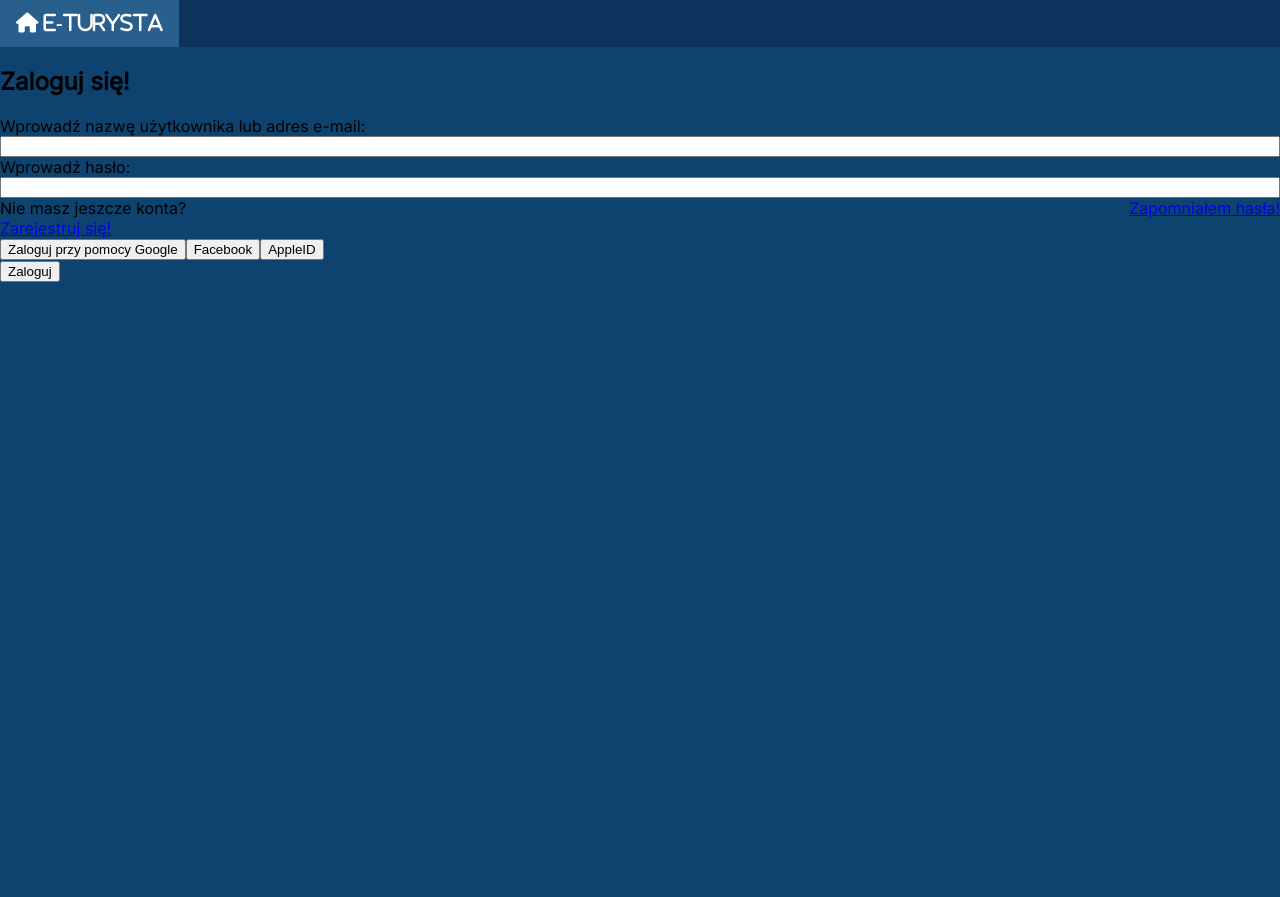
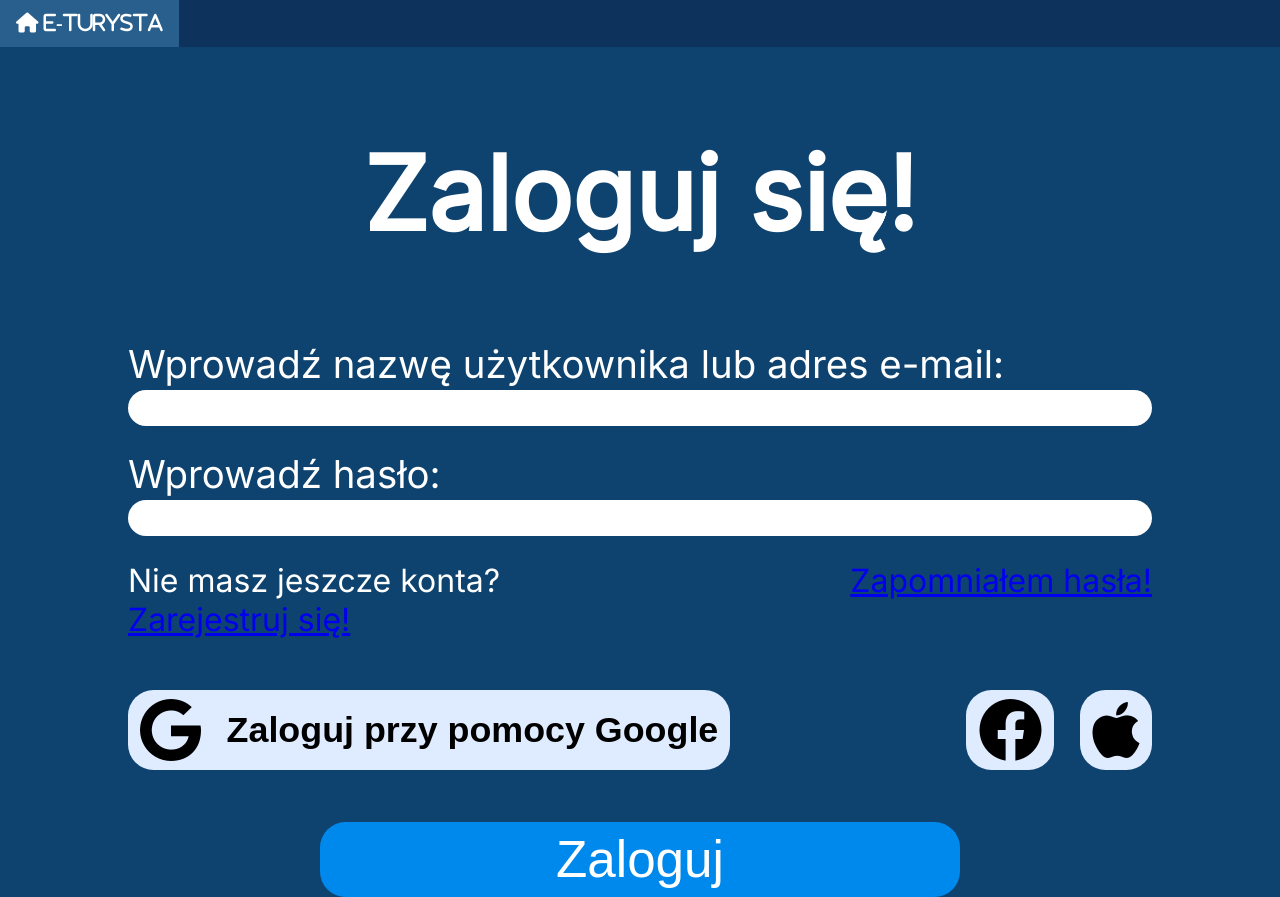
Before and after one commit to E-Tourist/frontend, an Angular app in the folder e-tourist-frontend/: page /login in a window 1280 px wide. Before the commit the page ends 800 px from the top, so only its background shows below. Built offline with nearby package versions, Linux system fonts and the light colour scheme.

Commit message:
fixed rout-list styling, added style for log-in

```diff
--- a/e-tourist-frontend/src/app/components/account/log-in/log-in.component.html
+++ b/e-tourist-frontend/src/app/components/account/log-in/log-in.component.html
@@ -22,10 +22,10 @@
   </div>
 
   <div id="log-in-oauth-buttons">
-    <button routerLink="/" (click)="logInWithOauth()">Zaloguj przy pomocy Google</button>
-    <button routerLink="/" (click)="logInWithOauth()">Facebook</button>
-    <button routerLink="/" (click)="logInWithOauth()">AppleID</button>
+    <button class="login-google" routerLink="/" (click)="logInWithOauth()"><i class="fa-brands fa-google"></i><a class="login-google-auth-text">Zaloguj przy pomocy Google</a></button>
+    <button class="login-apple" routerLink="/" (click)="logInWithOauth()"><i class="fa-brands fa-apple"></i></button>
+    <button class="login-fb" routerLink="/" (click)="logInWithOauth()"><i class="fa-brands fa-facebook"></i></button>
   </div>
 
-  <button (click)="logInWithCredentials()">Zaloguj</button>
+  <button class="login-btn" (click)="logInWithCredentials()">Zaloguj</button>
 </form>
--- a/e-tourist-frontend/src/app/components/account/log-in/log-in.component.less
+++ b/e-tourist-frontend/src/app/components/account/log-in/log-in.component.less
@@ -1,6 +1,116 @@
-
+@import 'src/colors.less';
 
 #log-in-additional-options {
   display: flex;
   justify-content: space-between;
+  width: 80%;
 }
+
+h2{
+  color: white;
+  flex-direction: column;
+  align-items: center;
+  display: flex;
+  font-size: 8vw;
+}
+
+#log-in-form{
+  width: 100%;
+  flex-direction: column;
+  align-items: center;
+  display: flex;
+}
+
+.form-control{
+  width: 80%;
+  height: auto;
+}
+
+label{
+  color: white;
+  font-size: 3vw;
+}
+
+input {
+  position: relative;
+  width: 100%;
+  height: 36px;
+  box-sizing: border-box;
+  border-radius: 0px;
+  font-size: 16px;
+  background-color: white;
+  padding: 2px 40px 2px 10px;
+  border: none;
+  border-radius: 2vw;
+  margin-bottom: 2vw;
+  margin-top: 0.2vw;
+}
+
+#log-in-register-option-box{
+  font-size: 2.5vw;
+  color: white;
+}
+
+#log-in-forgot-password-box{
+  font-size: 2.5vw;
+  color: white;
+}
+
+#log-in-oauth-buttons{
+  width: 80%;
+  margin-top: 4vw;
+}
+
+button {
+  background-color: #DFEBFF;
+  border: none;
+  padding: 8px 12px;
+  font-size: 3wv;
+  cursor: pointer;
+  border-radius: 2vw;
+}
+
+button:hover {
+  background-color: @theme-light-blue;
+}
+
+.fa-brands{
+  font-size: 20px;
+}
+
+.login-google{
+  display:flex;
+  align-items: center;
+  float: left;
+}
+
+.login-fb{
+  display:flex;
+  float: right;
+}
+
+.login-apple{
+  display:flex;
+  float: right;
+  margin-left: 2vw;
+}
+
+.login-google-auth-text{
+  font-size: 2.8vw;
+  margin-left: 2vw;
+  font-weight: bold;
+}
+
+.login-btn{
+  color: white;
+  width: 50%;
+  height: auto;
+  background-color: #0089ED;
+  text-align: center;
+  font-size: 4vw;
+  margin-top: 4vw;
+}
+
+.fa-brands{
+  font-size: 5vw;
+}
--- a/e-tourist-frontend/src/app/components/route-list-single-route/route-list-single-route.component.less
+++ b/e-tourist-frontend/src/app/components/route-list-single-route/route-list-single-route.component.less
@@ -2,8 +2,9 @@
 
 .route-article{
   background-color: @theme-light-blue;
-  width: 90%;
+  width: 100%;
   border-radius: 5vw;
+  margin-bottom: 2vw;
 }
 
 .route-article:hover {
@@ -14,6 +15,8 @@
   float: left;
   color: @theme-light-yellow;
   padding-left: 5vw;
+  font-size: 4vw;
+  margin-bottom: 0;
 }
 
 .route-length{
@@ -25,8 +28,8 @@
 }
 
 .route-score{
-  float: right;
-  padding-right: 5vw;
+  float: left;
+  padding-left: 5vw;
 }
 
 .gold{
@@ -35,7 +38,13 @@
 
 .route-image{
   width: 100%;
-  height: 80%;
+  height: 50vw;
+  vertical-align: bottom
+}
+
+.route-verified{
+  float: right;
+  padding-right: 5vw;
 }
 
 img {
--- a/e-tourist-frontend/src/app/components/route-list-single-route/route-list-single-route.component.ts
+++ b/e-tourist-frontend/src/app/components/route-list-single-route/route-list-single-route.component.ts
@@ -4,7 +4,7 @@ import {RouteMinimumInfo} from "../../models/route-minimum-info";
 @Component({
   selector: 'app-route-list-single-route',
   templateUrl: './route-list-single-route.component.html',
-  styleUrls: ['./route-list-single-route.component.less']
+  styleUrls: ['./route-list-single-route.component.less'],
 })
 export class RouteListSingleRouteComponent {
   @Input()
--- a/e-tourist-frontend/src/app/components/routes-list/routes-list.component.less
+++ b/e-tourist-frontend/src/app/components/routes-list/routes-list.component.less
@@ -90,3 +90,7 @@ input[type=text] {
     align-items: center;
     display: flex;
 }
+
+.routes-list > *{
+    width: 92%;
+}
--- a/e-tourist-frontend/src/app/components/routes-list/routes-list.component.ts
+++ b/e-tourist-frontend/src/app/components/routes-list/routes-list.component.ts
@@ -5,7 +5,7 @@ import {RoutesService} from "../../services/routes/routes.service";
 @Component({
   selector: 'app-routes-list',
   templateUrl: './routes-list.component.html',
-  styleUrls: ['./routes-list.component.less']
+  styleUrls: ['./routes-list.component.less'],
 })
 export class RoutesListComponent {
   routesFound: RouteMinimumInfo[] = [];
```
